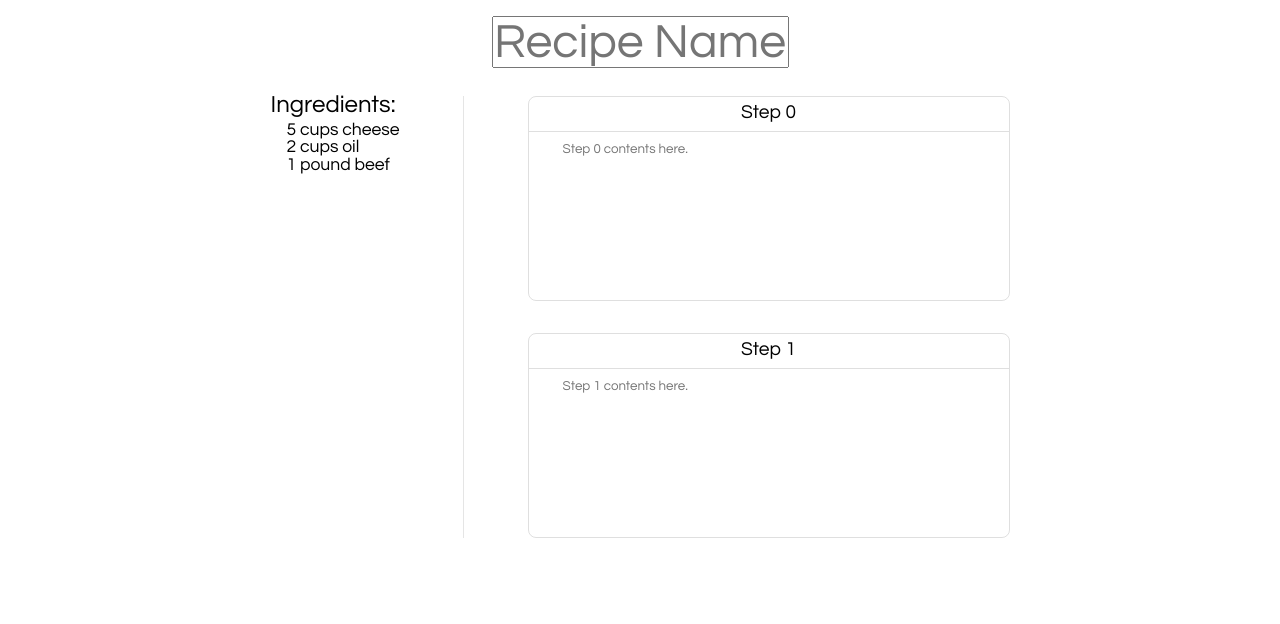
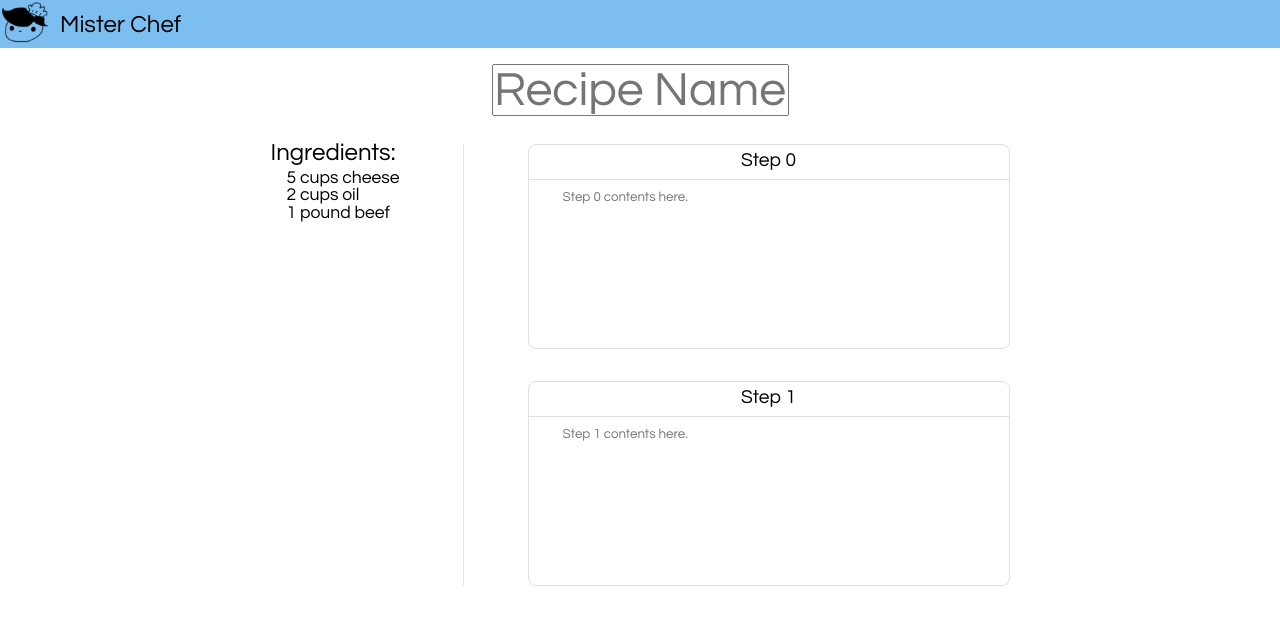
Before and after one commit to asipser/recipesite, a React app: page / in a window 1280 px wide. Shown: the top 624 px of the page. Built offline with nearby package versions, Linux system fonts and the light colour scheme; the HTML template or start-up script is replaced by a standard one.

Commit message:
added navbar

```diff
--- a/client/src/components/App.js
+++ b/client/src/components/App.js
@@ -4,6 +4,7 @@ import NotFound from "./pages/NotFound.js";
 import Home from "./pages/Home.js";
 import "../utilities.css";
 import AddRecipe from "./pages/AddRecipe.js";
+import Navbar from "./modules/Navbar.js";
 
 class App extends Component {
   constructor(props) {
@@ -13,6 +14,7 @@ class App extends Component {
   render() {
     return (
       <div className="app-container">
+        <Navbar />
         <Router>
           <AddRecipe path="/" />
           <Home path="/home" />
--- /dev/null
+++ b/client/src/components/modules/Navbar.css
@@ -0,0 +1,25 @@
+.Navbar-Container {
+  justify-content: space-between;
+  width: 100%;
+  height: 100%;
+  background-color: #0985e387;
+}
+
+.Navbar-TitleText {
+  font-size: 24px;
+  padding-left: 10px;
+}
+
+.Navbar-Title {
+  cursor: pointer;
+  display: flex;
+  align-items: center;
+}
+
+.Navbar-ActionsContainer {
+  align-items: center;
+}
+
+.Navbar-Link {
+  font-size: 20px !important;
+}
--- /dev/null
+++ b/client/src/components/modules/Navbar.js
@@ -0,0 +1,19 @@
+import React from "react";
+import "./Navbar.css";
+import { navigate } from "@reach/router";
+import Icon from "../public/home.png";
+
+const Navbar = (props) => {
+  return (
+    <div className="u-flex Navbar-Container">
+      <div className="Navbar-Title" onClick={() => navigate("/")}>
+        <img height="48px" width="auto" src={Icon} />
+
+        <span className="Navbar-TitleText">Mister Chef</span>
+      </div>
+      <div className="u-flex Navbar-ActionsContainer"></div>
+    </div>
+  );
+};
+
+export default Navbar;
```
